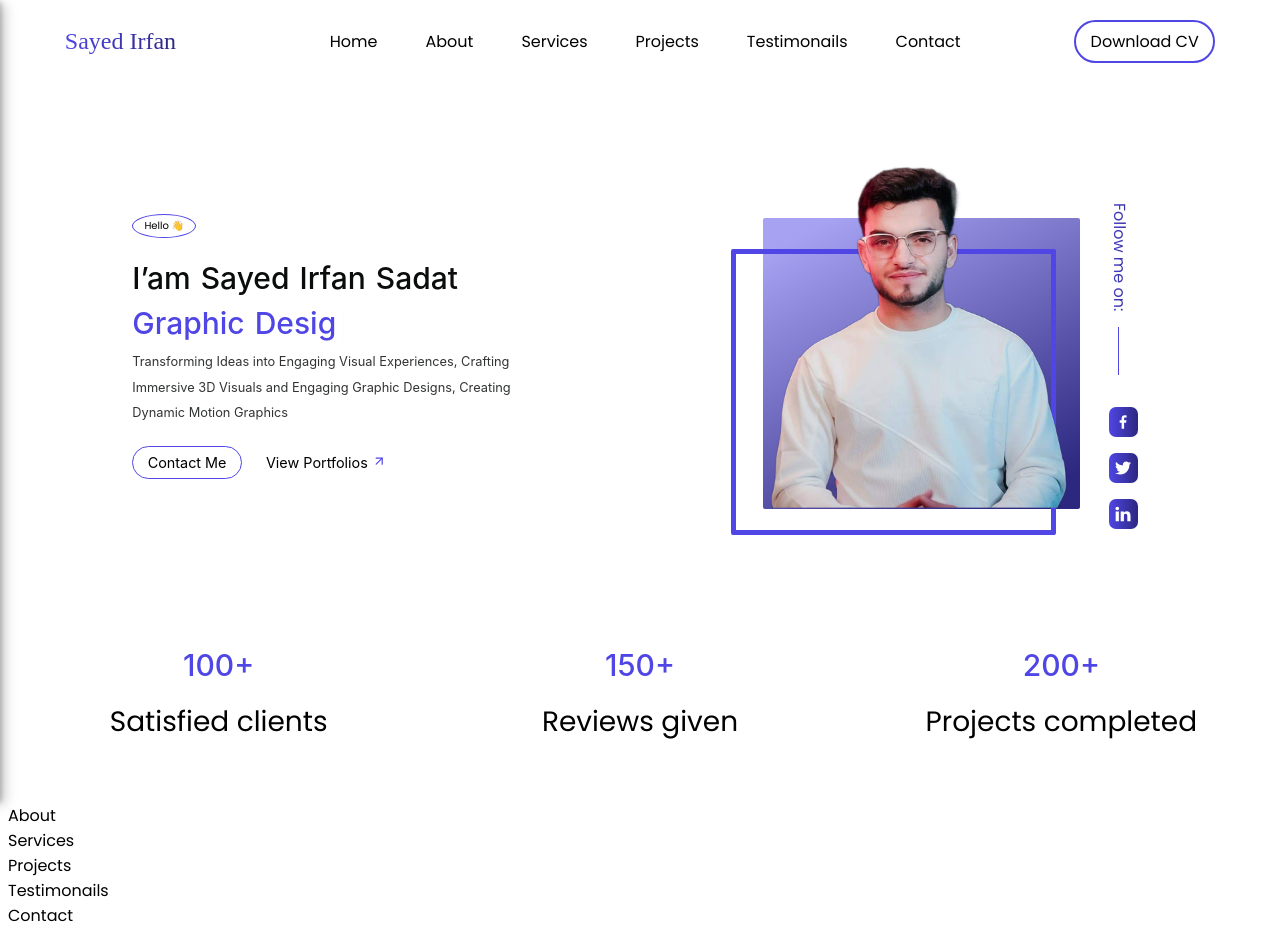
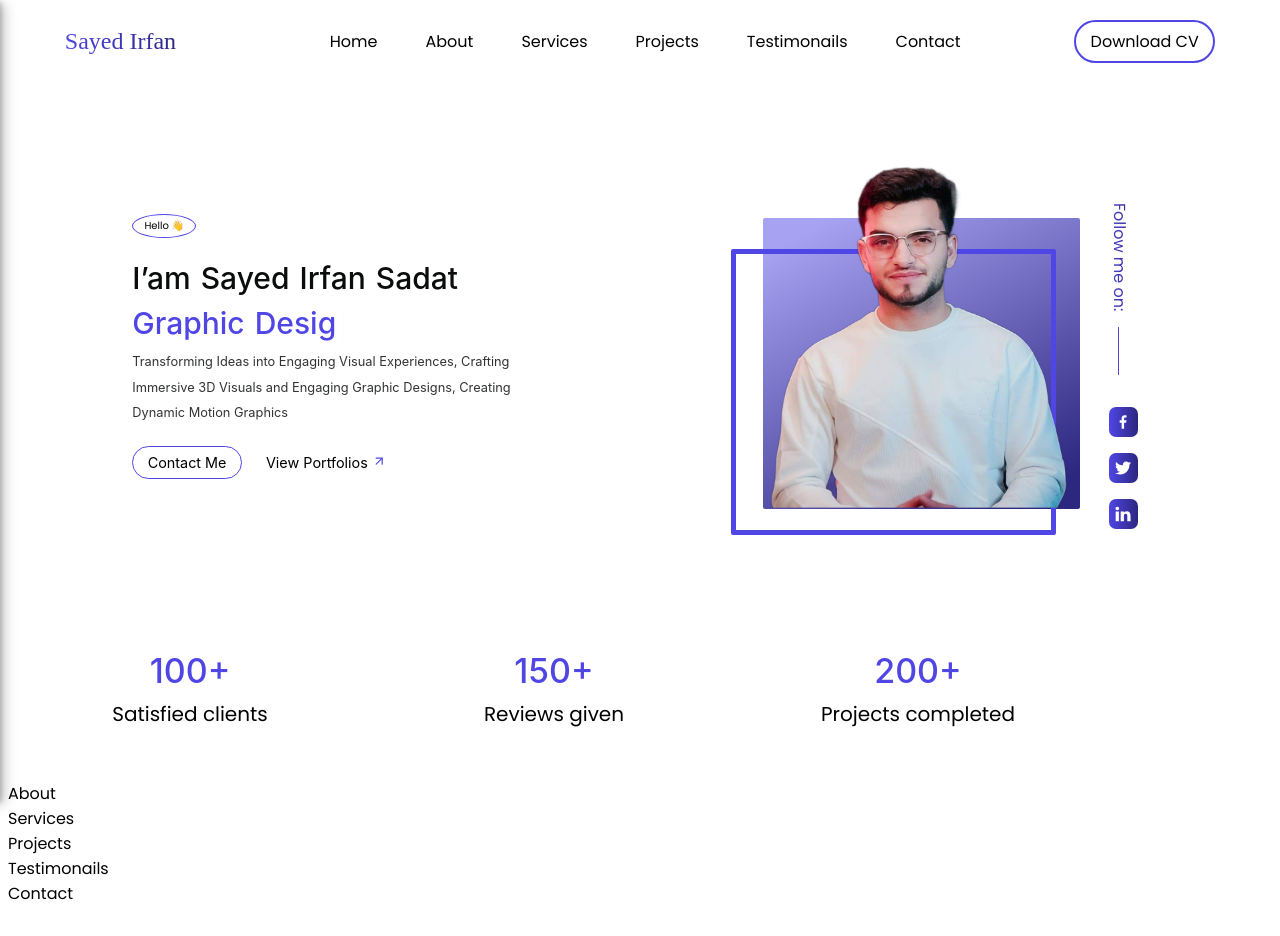
Before and after one commit to zainabturkmen/S-I-S, a React (Create React App) app: page / in a window 1280 px wide. After the commit the page ends 914 px from the top, so only its background shows below. Built offline with nearby package versions, Linux system fonts and the light colour scheme; a web font is replaced by a local one.

Commit message:
adding updates

```diff
--- a/src/components/Hero.js
+++ b/src/components/Hero.js
@@ -325,16 +325,24 @@ const Wrapper = styled.div`
       justify-content: space-around;
       align-items: center;
       margin-top: 1em;
+      max-width: fit-content;
     }
-    /* .number {
-      text-align: start;
-      font-size: 30px;
+
+    .content {
+      margin-top: 2em;
+      display: flex;
+      flex-direction: column;
+      justify-content: center;
+      align-items: center;
+      text-align: sta;
+    }
+    .number {
+      font-size: 34px;
     }
 
     .client {
       font-size: 20px;
-      text-align: start;
-    } */
+    }
   }
 
   @media (min-width: 1500px) {
```
